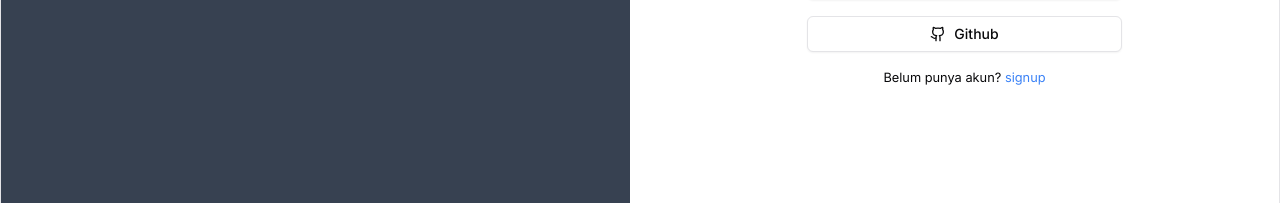
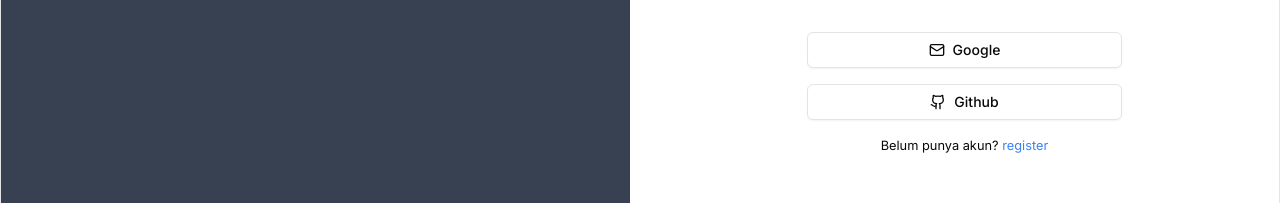
Before and after one commit to AhmadJanuarr/dapur-tradisional, a React (Vite) app: page /login in a window 1280 px wide. Shown: the part 509-712 px from the top of the page. Built offline with nearby package versions, Linux system fonts and the light colour scheme.

Commit message:
refactor code

```diff
--- a/src/components/Auth/Login/LoginForm.tsx
+++ b/src/components/Auth/Login/LoginForm.tsx
@@ -1,11 +1,11 @@
 import { useForm } from "react-hook-form"
-import { Form } from "../../ui/form"
+import { Form } from "@/components/ui/form"
 import { formSchemaLogin } from "@/schemas/FormSchema"
 import { z } from "zod"
 import { zodResolver } from "@hookform/resolvers/zod"
-import { FormFieldWrapper } from "../FormField/FormFieldWrapper"
-import { Button } from "../../ui/button"
-import { AuthOption } from "../AuthOption"
+import { FormFieldWrapper } from "@/components/FormField/FormFieldWrapper"
+import { Button } from "@/components/ui/button"
+import { AuthOption } from "@/components/Auth/AuthOption"
 import axios from "axios"
 import { toast } from "sonner"
 
@@ -17,12 +17,13 @@ export default function LoginForm() {
 
   async function onSubmit(values: z.infer<typeof formSchemaLogin>) {
     try {
-      const response = await axios.post(`${import.meta.env.VITE_API_URL}/api/login`, values)
+      const response = await axios.post(`${import.meta.env.VITE_API_URL}/api/auth/login`, values)
       const data = await response.data
       if (data.success === true) {
         toast.success("Login berhasil")
-        console.log("Navigating to home...")
+        console.log("Navigating to Home...")
       }
+      console.log(data)
     } catch (error) {
       if (axios.isAxiosError(error) && error.response) {
         const errorMessage = error.response.data.message
@@ -55,7 +56,7 @@ export default function LoginForm() {
         <Button type="submit" className="w-full">
           Masuk
         </Button>
-        <AuthOption linkText="Belum punya akun?" linkTo="signup" />
+        <AuthOption linkText="Belum punya akun?" linkTo="register" />
       </form>
     </Form>
   )
```
